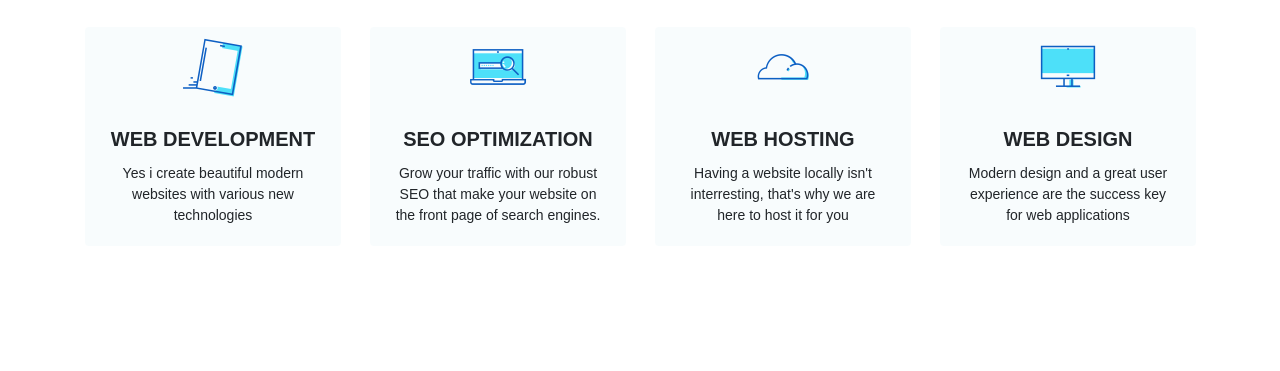
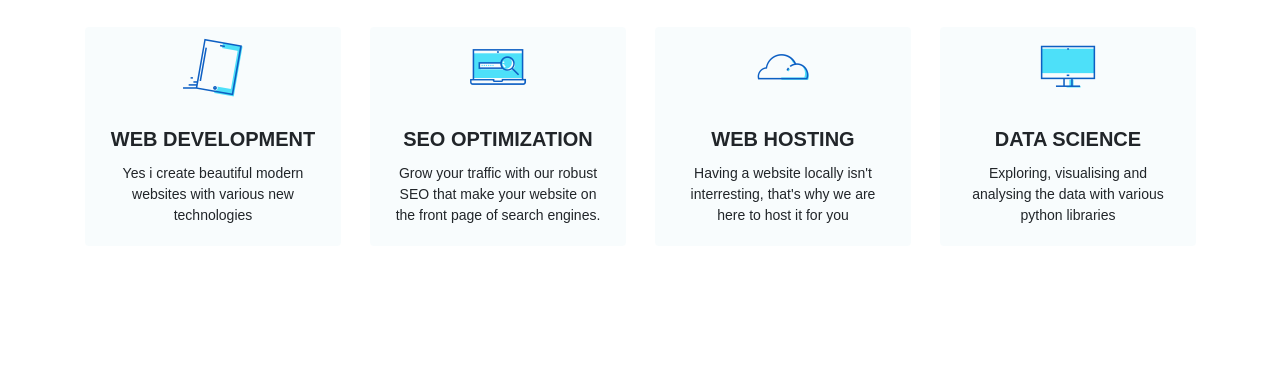
Before and after one commit to brings123/ChakibAfraoucene, a website: page index.html in a window 1280 px wide. Shown: the part 1680-2051 px from the top of the page. Drawn offline with nearby package versions, Linux system fonts and the light colour scheme; a web font is replaced by a local one.

Commit message:
portfolio website fin

```diff
--- a/index.html
+++ b/index.html
@@ -158,8 +158,8 @@
               <div class="img text-center">
                 <img src="./img/service4.png" alt="service4"> </div>
               <div class="card-body text-center">
-                <h5 class="card-title text-uppercase">Web Design</h5>
-                <p class="card-text">Modern design and a great user experience are the success key for web applications</p>
+                <h5 class="card-title text-uppercase">Data science</h5>
+                <p class="card-text">Exploring, visualising and analysing the data with various python libraries</p>
               </div>
             </div>
           </div>
```
